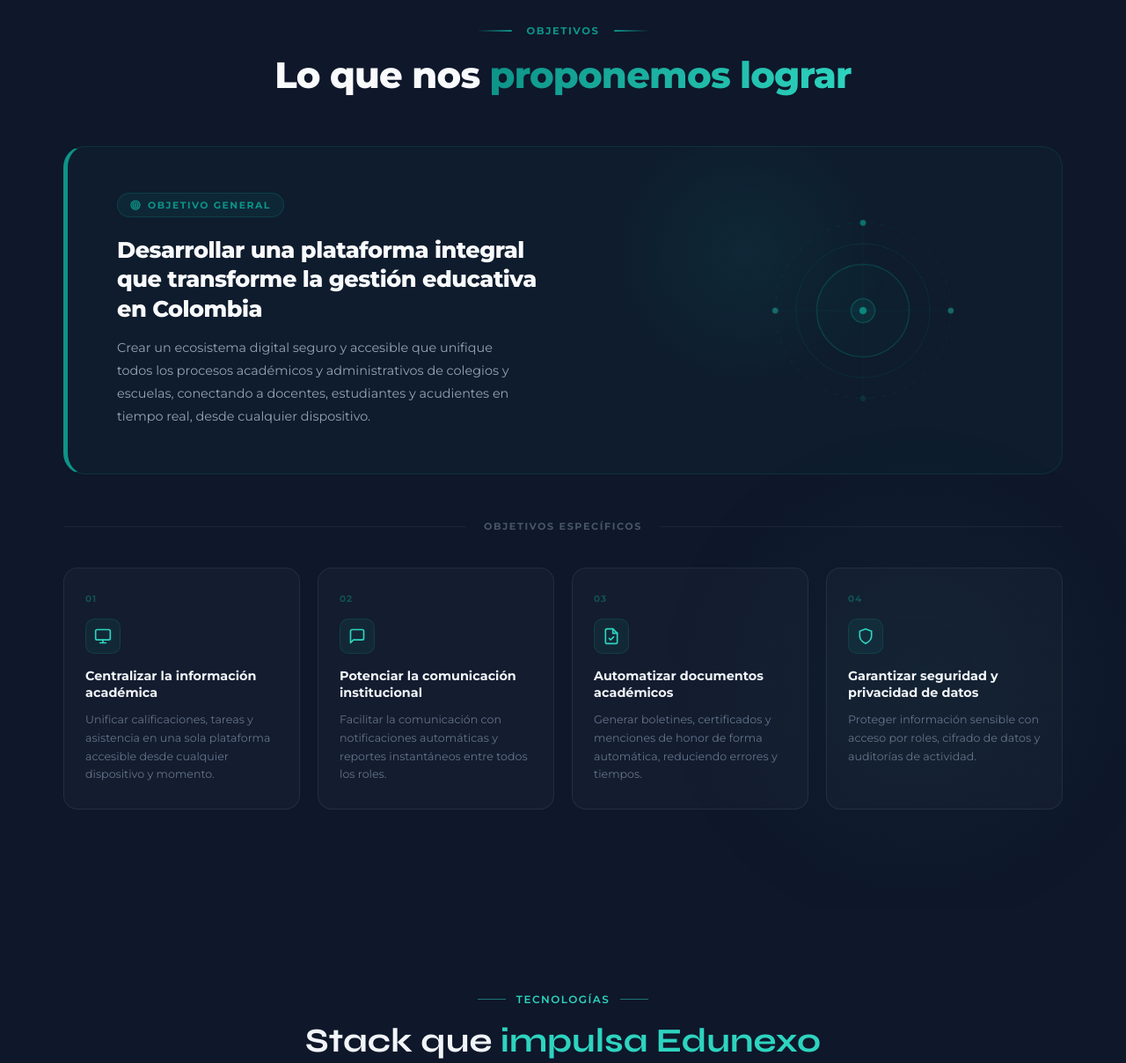
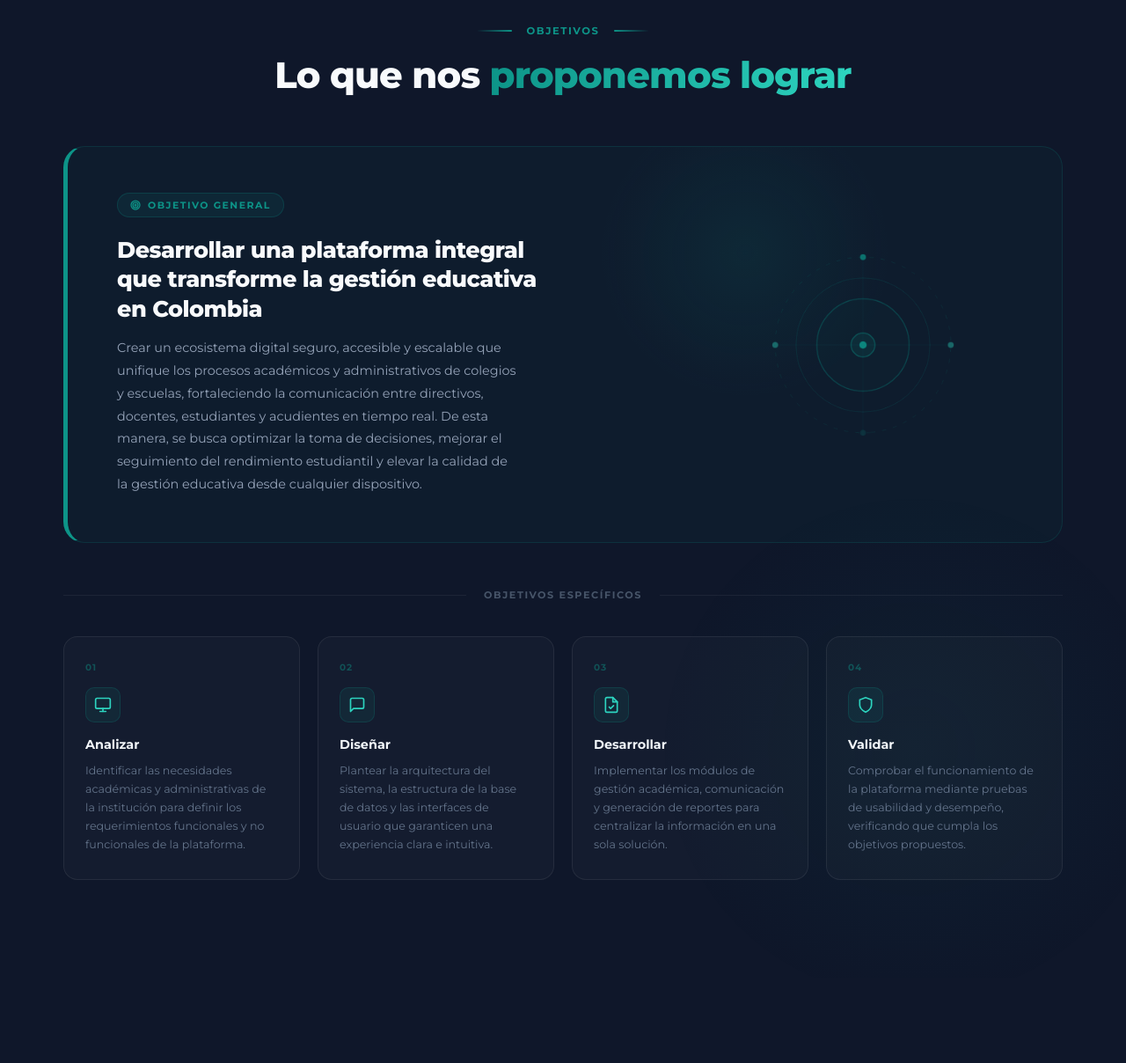
Before and after one commit to MurilloR11/edunexo-diplomado, a Flask app: page / in a window 1280 px wide. Shown: the part 2528-3736 px from the top of the page at 88% size. Run offline with Flask 3, Linux system fonts and the light colour scheme.

Commit message:
Fix: Correción de los objetvios tanto general como los especificos

```diff
--- a/templates/index.html
+++ b/templates/index.html
@@ -340,7 +340,7 @@
                 Objetivo General
               </div>
               <h3 class="obj__general-title">Desarrollar una plataforma integral que transforme la gestión educativa en Colombia</h3>
-              <p class="obj__general-text">Crear un ecosistema digital seguro y accesible que unifique todos los procesos académicos y administrativos de colegios y escuelas, conectando a docentes, estudiantes y acudientes en tiempo real, desde cualquier dispositivo.</p>
+              <p class="obj__general-text">Crear un ecosistema digital seguro, accesible y escalable que unifique los procesos académicos y administrativos de colegios y escuelas, fortaleciendo la comunicación entre directivos, docentes, estudiantes y acudientes en tiempo real. De esta manera, se busca optimizar la toma de decisiones, mejorar el seguimiento del rendimiento estudiantil y elevar la calidad de la gestión educativa desde cualquier dispositivo.</p>
             </div>
             <div class="obj__general-deco" aria-hidden="true">
               <svg class="obj__deco-svg" viewBox="0 0 260 260" fill="none" xmlns="http://www.w3.org/2000/svg">
@@ -374,8 +374,8 @@
               <div class="obj__card-icon">
                 <svg width="20" height="20" viewBox="0 0 24 24" fill="none" stroke="currentColor" stroke-width="2" stroke-linecap="round" stroke-linejoin="round"><rect x="2" y="3" width="20" height="14" rx="2"/><line x1="8" y1="21" x2="16" y2="21"/><line x1="12" y1="17" x2="12" y2="21"/></svg>
               </div>
-              <h4 class="obj__card-title">Centralizar la información académica</h4>
-              <p class="obj__card-text">Unificar calificaciones, tareas y asistencia en una sola plataforma accesible desde cualquier dispositivo y momento.</p>
+              <h4 class="obj__card-title">Analizar</h4>
+              <p class="obj__card-text">Identificar las necesidades académicas y administrativas de la institución para definir los requerimientos funcionales y no funcionales de la plataforma.</p>
             </div>
 
             <div class="obj__card">
@@ -383,8 +383,8 @@
               <div class="obj__card-icon">
                 <svg width="20" height="20" viewBox="0 0 24 24" fill="none" stroke="currentColor" stroke-width="2" stroke-linecap="round" stroke-linejoin="round"><path d="M21 15a2 2 0 01-2 2H7l-4 4V5a2 2 0 012-2h14a2 2 0 012 2z"/></svg>
               </div>
-              <h4 class="obj__card-title">Potenciar la comunicación institucional</h4>
-              <p class="obj__card-text">Facilitar la comunicación con notificaciones automáticas y reportes instantáneos entre todos los roles.</p>
+              <h4 class="obj__card-title">Diseñar</h4>
+              <p class="obj__card-text">Plantear la arquitectura del sistema, la estructura de la base de datos y las interfaces de usuario que garanticen una experiencia clara e intuitiva.</p>
             </div>
 
             <div class="obj__card">
@@ -392,8 +392,8 @@
               <div class="obj__card-icon">
                 <svg width="20" height="20" viewBox="0 0 24 24" fill="none" stroke="currentColor" stroke-width="2" stroke-linecap="round" stroke-linejoin="round"><path d="M14 2H6a2 2 0 00-2 2v16a2 2 0 002 2h12a2 2 0 002-2V8z"/><polyline points="14 2 14 8 20 8"/><polyline points="9 15 11 17 15 13"/></svg>
               </div>
-              <h4 class="obj__card-title">Automatizar documentos académicos</h4>
-              <p class="obj__card-text">Generar boletines, certificados y menciones de honor de forma automática, reduciendo errores y tiempos.</p>
+              <h4 class="obj__card-title">Desarrollar</h4>
+              <p class="obj__card-text">Implementar los módulos de gestión académica, comunicación y generación de reportes para centralizar la información en una sola solución.</p>
             </div>
 
             <div class="obj__card">
@@ -401,8 +401,8 @@
               <div class="obj__card-icon">
                 <svg width="20" height="20" viewBox="0 0 24 24" fill="none" stroke="currentColor" stroke-width="2" stroke-linecap="round" stroke-linejoin="round"><path d="M12 22s8-4 8-10V5l-8-3-8 3v7c0 6 8 10 8 10z"/></svg>
               </div>
-              <h4 class="obj__card-title">Garantizar seguridad y privacidad de datos</h4>
-              <p class="obj__card-text">Proteger información sensible con acceso por roles, cifrado de datos y auditorías de actividad.</p>
+              <h4 class="obj__card-title">Validar</h4>
+              <p class="obj__card-text">Comprobar el funcionamiento de la plataforma mediante pruebas de usabilidad y desempeño, verificando que cumpla los objetivos propuestos.</p>
             </div>
 
           </div>
```
